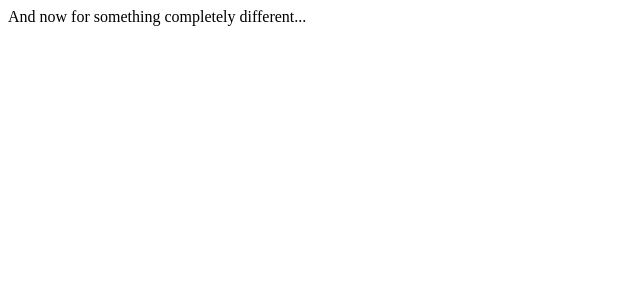
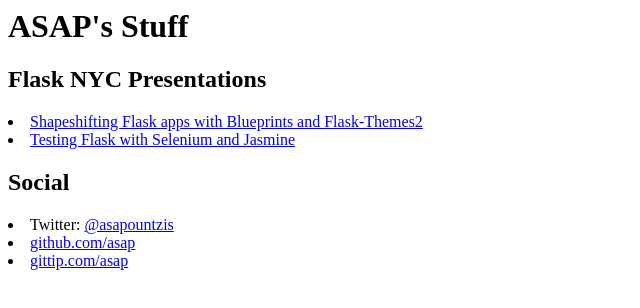
Before and after one commit to asap/asap.github.io, a plain HTML site: page index.html in a window 1280 px wide. Shown: the whole page, without its empty margins (0-640 px from the left). Drawn offline with Linux system fonts and the light colour scheme.

Commit message:
Simple home page

```diff
--- a/index.html
+++ b/index.html
@@ -1 +1,24 @@
-And now for something completely different...
+<html>
+<head>
+    <title>ASAP - Github.io</title>
+</head>
+<body>
+
+<h1>ASAP's Stuff</h1>
+
+<h2>Flask NYC Presentations</h2>
+
+<li><a href="/flask-nyc/blueprints-with-flask-themes-2/index.html">Shapeshifting Flask apps with Blueprints and Flask-Themes2</a></li>
+
+<li><a href="/flask-nyc/testing-selenium-jasmine/index.html">Testing Flask with Selenium and Jasmine</a></li>
+
+<h2>Social</h2>
+
+<li>Twitter: <a href="http://twitter.com/asapountzis">@asapountzis</a></li>
+
+<li><a href="http://github.com/asap">github.com/asap</a></li>
+
+<li><a href="http://gittip.com/asap">gittip.com/asap</a></li>
+
+</body>
+</html>
```
